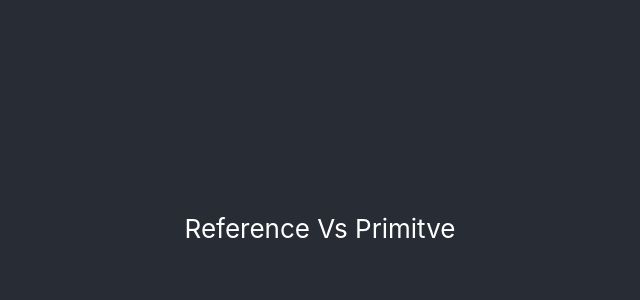
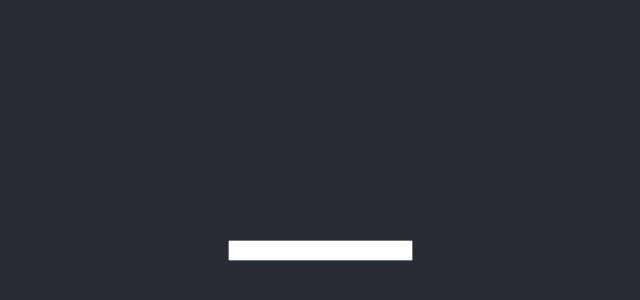
Before and after one commit to haseebulamin/React-Course-Project, a React (Create React App) app: page / in a window 1280 px wide. Shown: the part 172-472 px from the top of the page, without its empty margins (320-960 px from the left). Built offline with nearby package versions, Linux system fonts and the light colour scheme.

Commit message:
get value using imput

```diff
--- a/src/App.js
+++ b/src/App.js
@@ -1,10 +1,10 @@
 import './App.css';
-import ReferenceVsPrimitve from './Components/JavaScript-refresh/Reference-VS-Primitve/ReferenceVsPrimitve';
+import GetInboxValue from './Components/React-roadmap-Docs/GetInboxValue';
 function App() {
   return (
     <div className="App">
       <header className="App-header">
-       <ReferenceVsPrimitve/>
+      <GetInboxValue/>
       </header>
     </div>
   );
--- a/src/Components/React-roadmap-Docs/GetInboxValue.jsx
+++ b/src/Components/React-roadmap-Docs/GetInboxValue.jsx
@@ -1,7 +1,19 @@
-import React from 'react'
+import React,{useState} from 'react'
 
-export default function GetInboxValue() {
+export default function GetInboxValue() { //    using input
+  const [data, setData] = useState("")
+
+  const getData = (val)=>{
+      console.log()
+      setData(val.target.value);
+  }
+
+
+
   return (
-    <div>GetInboxValue good</div>
+    <div>
+      <h1>{data}</h1>
+      <input onChange={getData} type="text" />
+    </div>
   )
 }
```
